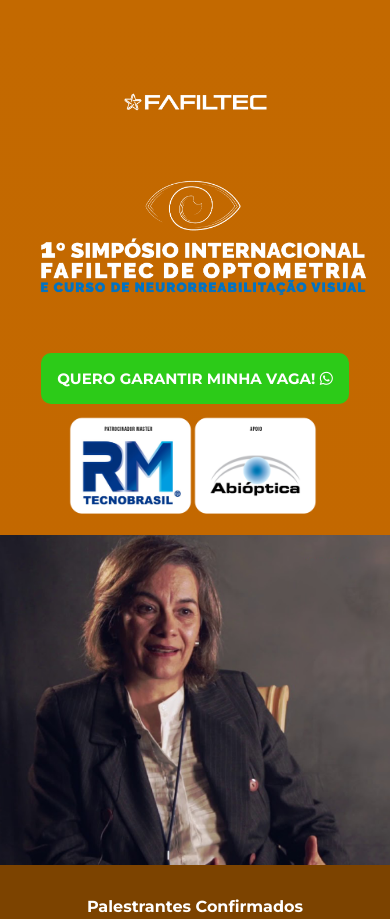
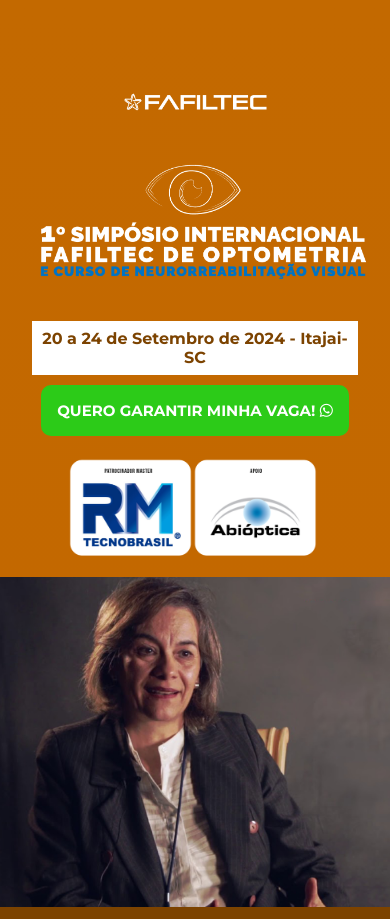
Before and after one commit to vinicarvc/simposio, a plain HTML site: page index.html in a window 390 px wide. Shown: the top 919 px of the page. Drawn offline with Linux system fonts and the light colour scheme.

Commit message:
fix/mobile

```diff
--- a/assets/style.css
+++ b/assets/style.css
@@ -27,7 +27,7 @@
   display: flex;
   justify-content: center;
   flex-direction: column;
-  gap: 3rem;
+  gap: 2rem;
   background-image: linear-gradient(
     0deg,
     rgba(195, 104, 0, 1),
@@ -51,6 +51,7 @@
   align-items: center;
   justify-content: center;
   text-align: center;
+  gap: 10px;
 }
 
 .header-text h1 {
@@ -71,6 +72,15 @@
   font-size: 14px;
   font-weight: 300;
   color: var(--white);
+}
+
+.main-date {
+  background-color: var(--white);
+  font-size: 16px;
+  padding: 0.5rem;
+  font-weight: bold;
+  color: var(--brown);
+  text-align: center;
 }
 
 .span-bold {
--- a/index.html
+++ b/index.html
@@ -345,6 +345,7 @@
         <img src="img/logofafiltec.png" class="logo" />
         <img src="img/logo_simposio_com_azul.png" class="eye" />
         <div class="header-text">
+          <h3 class="main-date">20 a 24 de Setembro de 2024 - Itajai-SC</h3>
           <div class="button-whatsapp">
             <a
               href="https://wa.me/5547992407652?text=Ol%C3%A1!%20Tenho%20interesse%20em%20saber%20mais%20sobre%20o%20Simp%C3%B3sio!%20"
```
